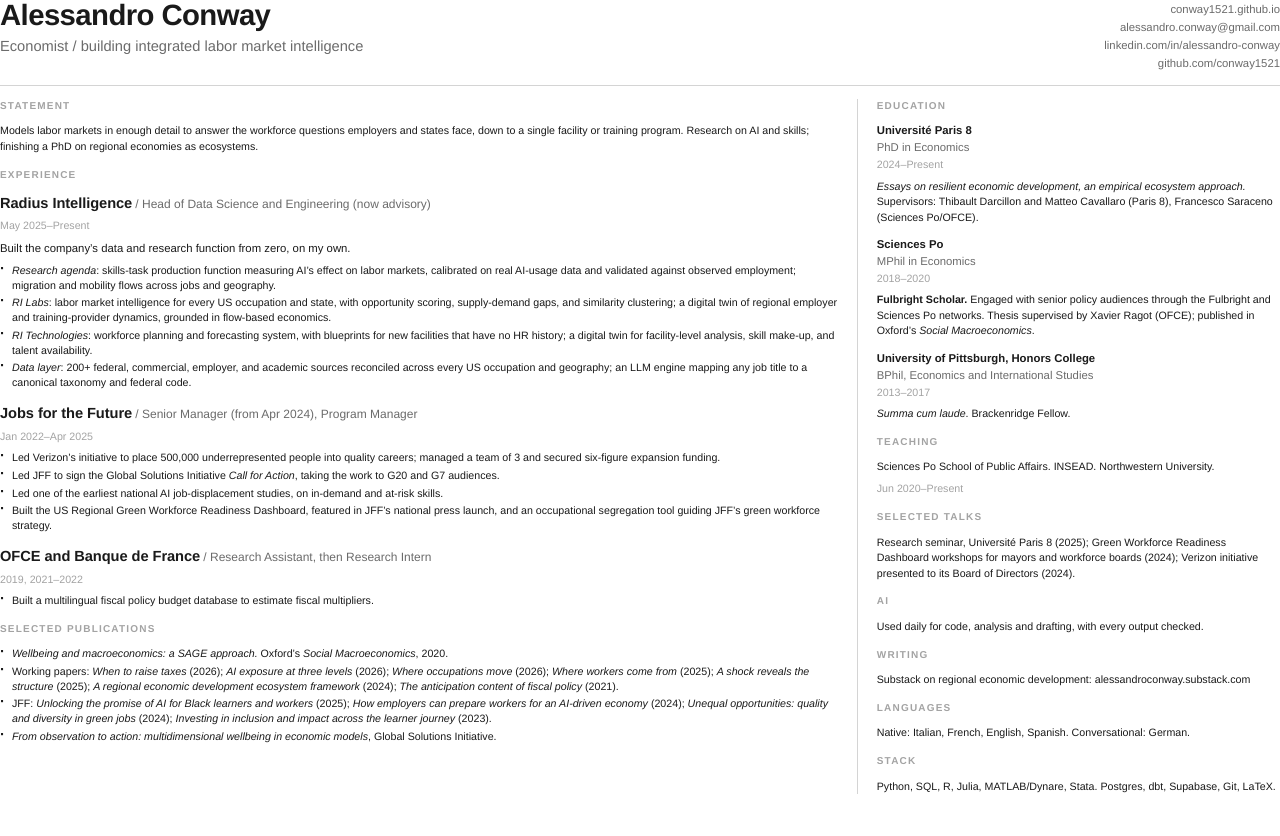
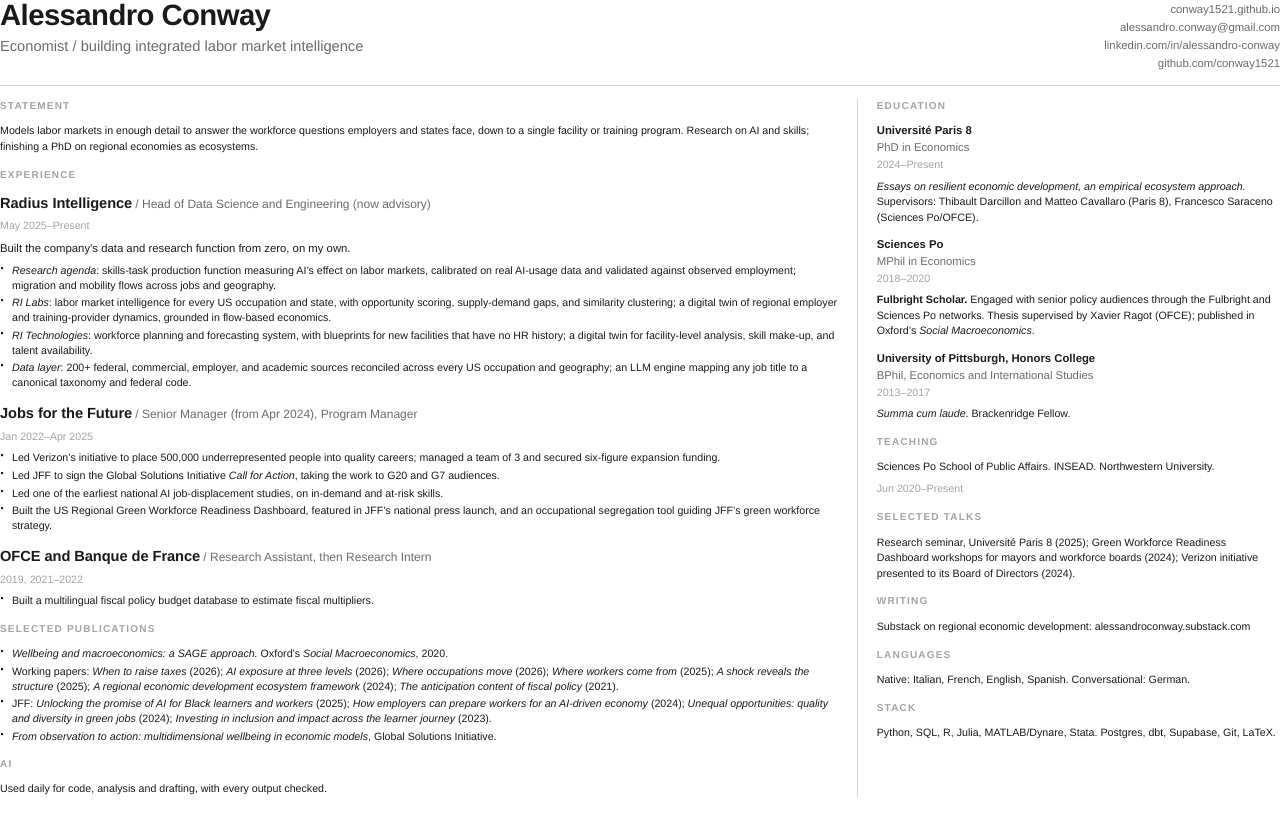
Before and after one commit to conway1521/conway1521.github.io, a Jekyll site: the page cv/index.html, which Jekyll copies as it is, in a window 1280 px wide. Shown: the top 836 px of the page. Built offline with Jekyll 4.4.1, drawn with Linux system fonts in a browser that asks for light colours.

Commit message:
CV: move the AI section to the left column

```diff
--- a/cv/index.html
+++ b/cv/index.html
@@ -163,6 +163,11 @@
         </ul>
       </section>
 
+      <section>
+        <h2 class="section">AI</h2>
+        <p class="blurb">Used daily for code, analysis and drafting, with every output checked.</p>
+      </section>
+
     </td>
 
     <td class="right">
@@ -200,11 +205,6 @@
       </section>
 
       <section>
-        <h2 class="section">AI</h2>
-        <p class="tag-row">Used daily for code, analysis and drafting, with every output checked.</p>
-      </section>
-
-      <section>
         <h2 class="section">Writing</h2>
         <p class="tag-row">Substack on regional economic development: alessandroconway.substack.com</p>
       </section>
```
Also changed, not shown: 1 other file.
